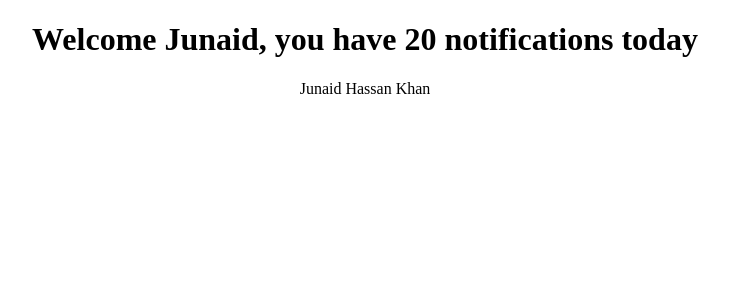
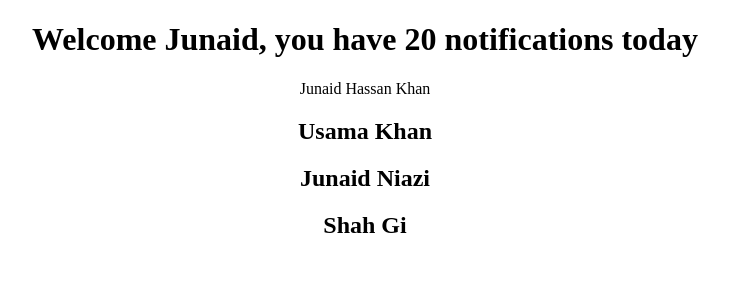
Before and after one commit to Junaidhkn/react_typescript, a React (Create React App) app: page / in a window 1280 px wide. Shown: the top 300 px of the page, without its empty margins (275-1004 px from the left). Built offline with nearby package versions, Linux system fonts and the light colour scheme.

Commit message:
array prop

```diff
--- a/src/App.tsx
+++ b/src/App.tsx
@@ -2,12 +2,29 @@ import './App.css';
 
 import Greet from './components/Greet';
 import Person from './components/Person';
+import PersonList from './components/PersonList';
 
 const App = () => {
 	const personName = {
 		first: 'Junaid',
 		last: 'Hassan Khan',
 	};
+
+	const nameList = [
+		{
+			first: 'Usama',
+			last: 'Khan',
+		},
+		{
+			first: 'Junaid',
+			last: 'Niazi',
+		},
+		{
+			first: 'Shah',
+			last: 'Gi',
+		},
+	];
+
 	return (
 		<div className='App'>
 			<Greet
@@ -16,6 +33,7 @@ const App = () => {
 				notificationCount={20}
 			/>
 			<Person name={personName} />
+			<PersonList nameList={nameList} />
 		</div>
 	);
 };
--- /dev/null
+++ b/src/components/PersonList.tsx
@@ -0,0 +1,22 @@
+type ListProps = {
+	nameList: {
+		first: string;
+		last: string;
+	}[];
+};
+
+const PersonList = (props: ListProps) => {
+	return (
+		<div>
+			{props.nameList.map((name) => {
+				return (
+					<h2>
+						{name.first} {name.last}
+					</h2>
+				);
+			})}
+		</div>
+	);
+};
+
+export default PersonList;
```
